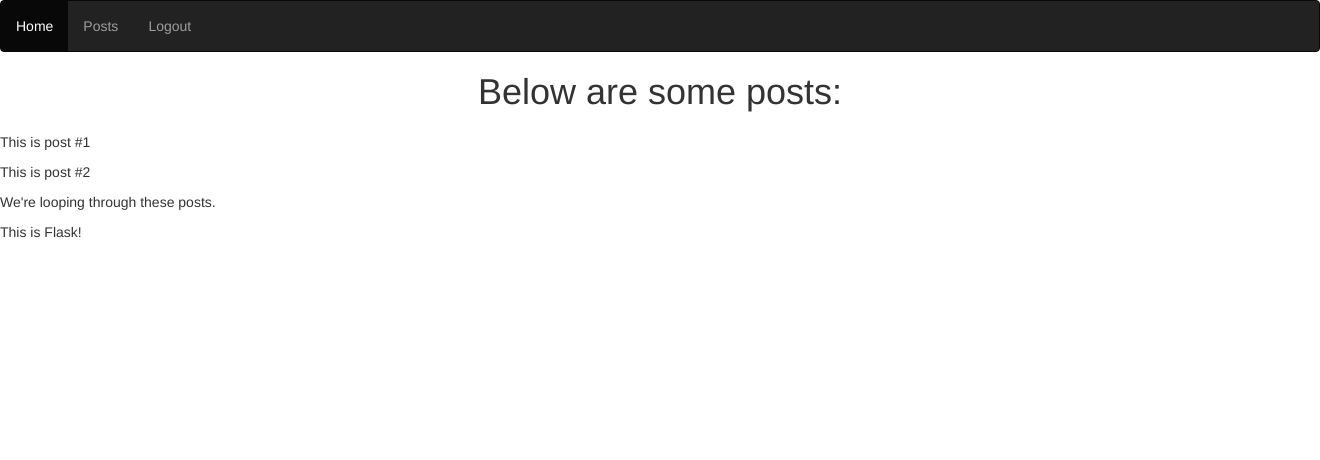
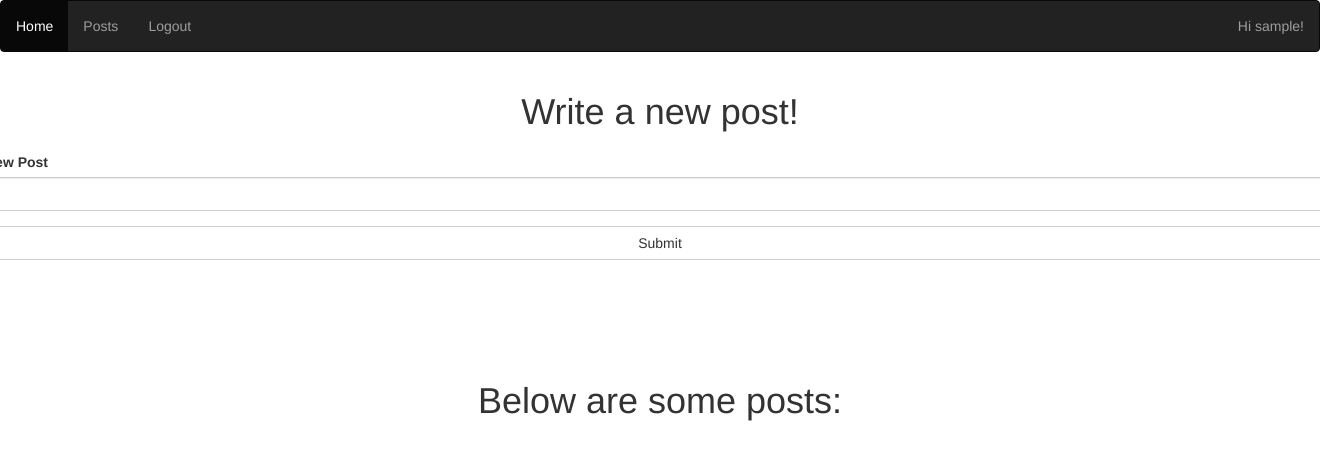
Before and after one commit to homerion/Sample-Flask-Project, a Flask app: page /posts in a window 1320 px wide; the page is wider, and only the part inside the window is pictured. Shown: the top 460 px of that part. Run offline with Flask 2, Linux system fonts and the light colour scheme; the visitor is signed in with stand-in values (Sample User, id 1); data comes from the database, SQL or seed files in the repository; both versions use the stored data as it was after the commit; data that the repository does not hold is empty; some libraries are stand-ins or nearby versions.

Commit message:
Added login/passwords for users and they can make posts now

```diff
--- a/app/__init__.py
+++ b/app/__init__.py
@@ -10,6 +10,7 @@ app.config.from_object(Config)
 db = SQLAlchemy(app)
 migrate = Migrate(app,db)
 login = LoginManager(app)
+login.login_view = 'login' #this is a fucntion call, sending them to right page
 
 from app import routes
 
--- a/app/forms.py
+++ b/app/forms.py
@@ -1,6 +1,7 @@
 from flask_wtf import FlaskForm
 from wtforms import StringField, PasswordField, BooleanField, SubmitField
-from wtforms.validators import DataRequired, EqualTo, Email, Length
+from wtforms.validators import DataRequired, EqualTo, Email, Length, ValidationError
+from app.models import User
 
 class LoginForm(FlaskForm):
     username = StringField('Username', validators=[DataRequired()])
@@ -16,3 +17,17 @@ class RegisterForm(FlaskForm):
     confirmpass = PasswordField('Confirm Password', validators=[DataRequired(),
     EqualTo('password',message='Passwords do not match')])
     submit = SubmitField('Submit')
+
+    def validate_username(self,username):
+        user = User.query.filter_by(username=username.data).first()
+        if user is not None:
+            raise ValidationError("That username already exists")
+
+    def validate_email(self,email):
+        user = User.query.filter_by(email=email.data).first()
+        if user is not None:
+            raise ValidationError("That username already exists")
+
+class PostForm(FlaskForm):
+    body = StringField('New Post')
+    submit = SubmitField('Submit')
--- a/app/routes.py
+++ b/app/routes.py
@@ -1,8 +1,10 @@
-from app import app
-from flask import render_template, redirect, url_for, flash
-from app.forms import LoginForm, RegisterForm
-from flask_login import current_user, login_user, logout_user
+from app import app, db
+from flask import render_template, redirect, url_for, flash, request
+from app.forms import LoginForm, RegisterForm, PostForm
+from flask_login import current_user, login_user, logout_user, login_required
 from app.models import User, Post
+from werkzeug.urls import url_parse
+
 
 @app.route('/', methods=['GET','POST'])
 @app.route('/index/', methods=['GET','POST'])
@@ -11,15 +13,22 @@ def index():
     num = 2+2
     return render_template('index.html', user=user,num=num,title='Home Page')
 
-@app.route('/posts')
+@app.route('/posts', methods=['GET','POST'])
+@login_required
 def posts():
-    posts=[
-    'This is post #1',
-    'This is post #2',
-    'We\'re looping through these posts.',
-    'This is Flask!'
-    ]
-    return render_template('posts.html',title='Posts',posts=posts)
+    form = PostForm()
+    if form.validate_on_submit():
+        post = Post(body=form.username.data, author=current_user)
+        db.session.add(post)
+        db.session.commit()
+        flash('Congratulations, on the new post!')
+        return redirect(url_for('posts'))
+    if current_user.is_authenticated:
+        posts = current_user.posts
+    else:
+        posts=[]
+
+    return render_template('posts.html',title='Posts',posts=posts,form=form)
 
 
 
@@ -38,17 +47,27 @@ def login():
             flash('Invalid login credentials')
             return redirect(url_for('login'))
         login_user(user, remember=login_form.remember_me.data)
+        next_page = request.args.get('next')
+        if not next_page or url_parse(next_page).netloc != '':
+            next_page = url_for('index')
         flash('Thanks for loggin in {}!'.format(current_user.username))
-        return redirect(url_for('index'))
+        return redirect(next_page)
     return render_template('login.html',form=login_form)
 
 
 @app.route('/register', methods=['GET','POST'])
 def register():
+    if current_user.is_authenticated:
+        return redirect(url_for('index'))
     register_form = RegisterForm()
     if register_form.validate_on_submit():
-        flash('Thank you for signing up {}!'.format(register_form.username.data))
-        return redirect(url_for('index'))
+        user = User(username=register_form.username.data, \
+            email=register_form.username.data)
+        user.set_password(register_form.password.data)
+        db.session.add(user)
+        db.session.commit()
+        flash('Congratulations, you are now registered!')
+        return redirect(url_for('login'))
 
     return render_template('register.html',form=register_form)
 
--- a/app/templates/base.html
+++ b/app/templates/base.html
@@ -3,6 +3,7 @@
 {%block title%}
   My Project
 {%endblock%}
+
 
 
 {%block navbar%}
@@ -17,6 +18,11 @@
       <li><a href="{{url_for('logout')}}" >Logout</a></li>
     {%endif%}
   </ul>
+  {% if current_user.is_authenticated%}
+  <p class="navbar-text pull-right">
+    Hi {{current_user.username}}!
+  </p>
+  {%endif%}
 </div>
 {%endblock%}
 
--- a/app/templates/login.html
+++ b/app/templates/login.html
@@ -4,6 +4,8 @@
 {%block title%}
 Login - {{ super() }}
 {%endblock%}
+
+
 
 <!-- empty action actually calls the form function in flask -->
 <!-- post is a much more secure method than put-->
--- a/app/templates/posts.html
+++ b/app/templates/posts.html
@@ -1,11 +1,22 @@
 {%extends 'base.html'%}
+{% import 'bootstrap/wtf.html' as wtf%}
 
 {%block title%}
 Posts - {{ super() }}
 {%endblock%}
 
 
+
 {%block app_content%}
+<div class="row">
+  <div class="col-md-4 col-md-offset-4"></div>
+  <h1>Write a new post!</h1>
+
+    {{wtf.quick_form(form)}}
+</div>
+<div class="row">
+  <div class="col-md-4 col-md-offset-4"></div>
+</div>
 <h1>Below are some posts:</h1>
   {%for p in posts%}
 
--- a/main.py
+++ b/main.py
@@ -5,3 +5,8 @@ from app.models import User, Post
 def make_shell_context():
     return {'db' : db, 'User' : User, 'Post': Post}
 #flask shell specific
+
+if __name__ == '__main__':
+     app.debug = True
+     port = int(os.environ.get("PORT", 5000))
+     app.run(host='0.0.0.0', port=port)
```
Also changed, not shown: app.db.
